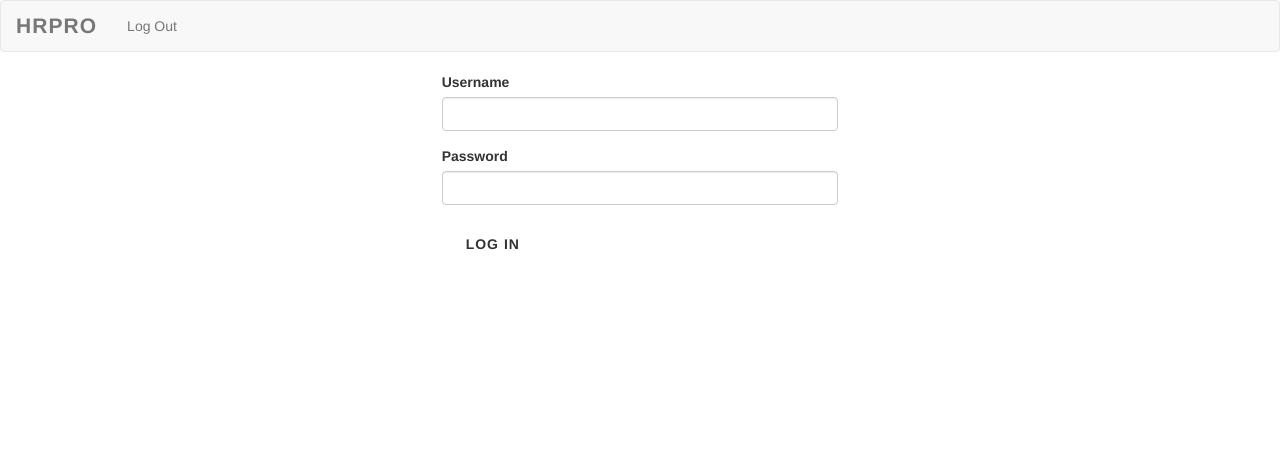
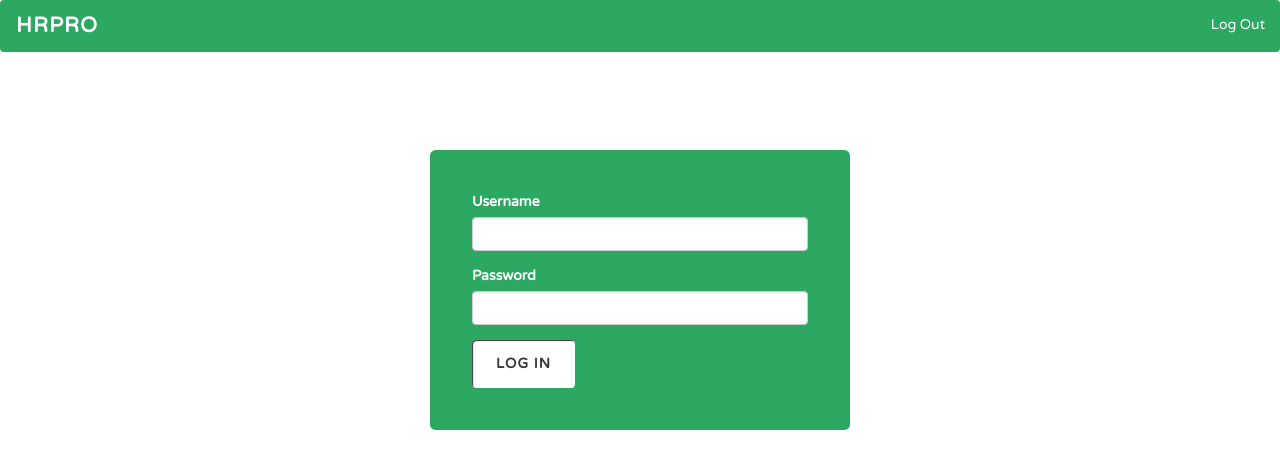
Before and after one commit to troyacosta/hackathon-project, a website: page index.html in a window 1280 px wide. Drawn offline with nearby package versions, Linux system fonts and the light colour scheme; a web font is replaced by a local one.

Commit message:
adds styling for login form

```diff
--- a/index.html
+++ b/index.html
@@ -2,30 +2,22 @@
 <html>
 
 <head>
-    <title>Hackathon Project</title>
+    <title>HRPRO</title>
+    <link rel="stylesheet" type="text/css" media="screen" href="http://code.ionicframework.com/ionicons/2.0.1/css/ionicons.min.css" />
     <link rel="stylesheet" type="text/css" href="/styles/main.sass.css">
-    <link href="https://fonts.googleapis.com/css?family=Istok+Web|Coda" rel="stylesheet" type="text/css">
+	<link href="https://fonts.googleapis.com/css?family=Varela+Round|Roboto+Condensed:400,700" rel="stylesheet" type="text/css">
 </head>
 
 <body>
-	<nav class="navbar navbar-default">
-		<div class="container-fluid">
-	<!-- Brand and toggle get grouped for better mobile display -->
-			<div class="navbar-header">
-				<a class="navbar-brand" href="#homePage">HRPRO</a>
-				<ul class="nav navbar-nav">
-					<li><a href="#logOut" class="logOut">Log Out</a></li>
-				</ul>
-			</div>
-		</div><!-- /.container-fluid -->
+	<nav class="navbar">
+			<a class="navbar-brand" href="#homePage"><span>HRPRO</span></a>
+			<a href="#logOut" class="logOut"><span>Log Out</span></a>
 	</nav>
 
 	<!-- nav ends here-->
 	<!-- logIn starts here-->
 	<div class="container-fluid" id="logIn">
 		<section class="row" id="home">
-			<div class="col-md-4"></div>
-			<div class="col-md-4">
 				<form id="logOnForm" role="form">
 					<div class="form-group">
 						<label>
@@ -43,7 +35,6 @@
 						Log In
 					</a>
 				</form>
-			</div>
 			<div class="col-md-4"></div>
 		</section>
 	</div>
--- a/styles/main.sass.css
+++ b/styles/main.sass.css
@@ -1,6 +1,14 @@
 @import url(../node_modules/bootstrap/dist/css/bootstrap.css);
 html, body {
-  margin: 0 auto; }
+  margin: 0 auto;
+  font-family: 'Varela Round', sans-serif;
+  background: #2CA862; }
+
+span {
+  color: white; }
+
+.navbar {
+  background: #2CA862; }
 
 .navbar-brand {
   font-size: 1.5em;
@@ -10,6 +18,9 @@ html, body {
 .btn.outline {
   background: none;
   padding: .3em; }
+
+.btn-default {
+  box-shadow: inset 1px 1px 1px; }
 
 .btn-primary.outline {
   border: 2px solid #0099cc;
@@ -33,3 +44,39 @@ html, body {
 
 .btn:focus, .btn:active:focus, .btn.active:focus {
   outline: 0 none; }
+
+.logOut {
+  color: #777777;
+  float: right;
+  padding-top: 1em;
+  padding-right: 1em; }
+
+#logOnForm {
+  background: #2CA862;
+  padding: 3em;
+  margin: 0 auto;
+  margin-top: 7em;
+  color: white; }
+
+.ion-ios-people {
+  padding: 6em;
+  width: 2em; }
+
+.navbar {
+  margin-bottom: 0; }
+
+@media screen and (min-width: 30em) {
+  html, body {
+    margin: 0 auto;
+    background: white; }
+  #logOnForm {
+    width: 30em;
+    border-radius: .4em; } }
+
+@media screen and (min-width: 50em) {
+  html, body {
+    margin: 0 auto;
+    background: white; }
+  #logOnForm {
+    width: 30em;
+    border-radius: .4em; } }
--- a/styles/main.scss
+++ b/styles/main.scss
@@ -2,8 +2,18 @@
 
 html, body {
 	margin: 0 auto;
+    font-family: 'Varela Round', sans-serif;
+    background: #2CA862;
 }
 
+span {
+    color: white;
+}
+
+
+.navbar {
+    background: #2CA862;
+}
 .navbar-brand {
 	font-size: 1.5em;
 	font-weight: bolder;
@@ -13,6 +23,10 @@ html, body {
 .btn.outline {
     background: none;
     padding: .3em;
+}
+
+.btn-default {
+    box-shadow: inset 1px 1px 1px;
 }
 .btn-primary.outline {
     border: 2px solid #0099cc;
@@ -38,3 +52,52 @@ html, body {
 .btn:focus, .btn:active:focus, .btn.active:focus {
     outline: 0 none;
 }
+
+.logOut {
+    color: #777777;
+    float: right;
+    padding-top: 1em;
+    padding-right: 1em;
+}
+
+#logOnForm {
+    background: #2CA862;
+    padding: 3em;
+    margin: 0 auto;
+    margin-top: 7em;
+    color: white;
+}
+
+#logoIcon {
+
+}
+
+.ion-ios-people {
+    padding: 6em;
+    width: 2em;
+}
+.navbar {
+    margin-bottom: 0;
+}
+
+@media screen and (min-width: 30em){
+    html, body {
+    margin: 0 auto;
+    background: white;
+}
+    #logOnForm{
+        width: 30em;
+        border-radius: .4em;
+    }
+}
+
+@media screen and (min-width: 50em){
+    html, body {
+    margin: 0 auto;
+    background: white;
+}
+    #logOnForm{
+        width: 30em;
+        border-radius: .4em;
+    }
+}
```
